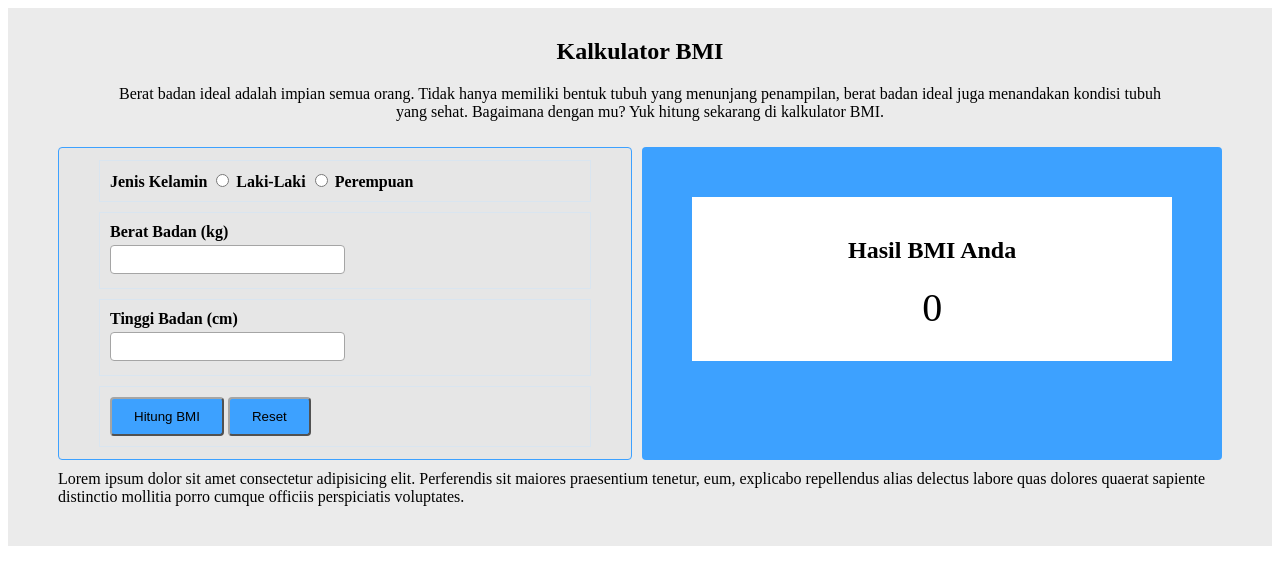
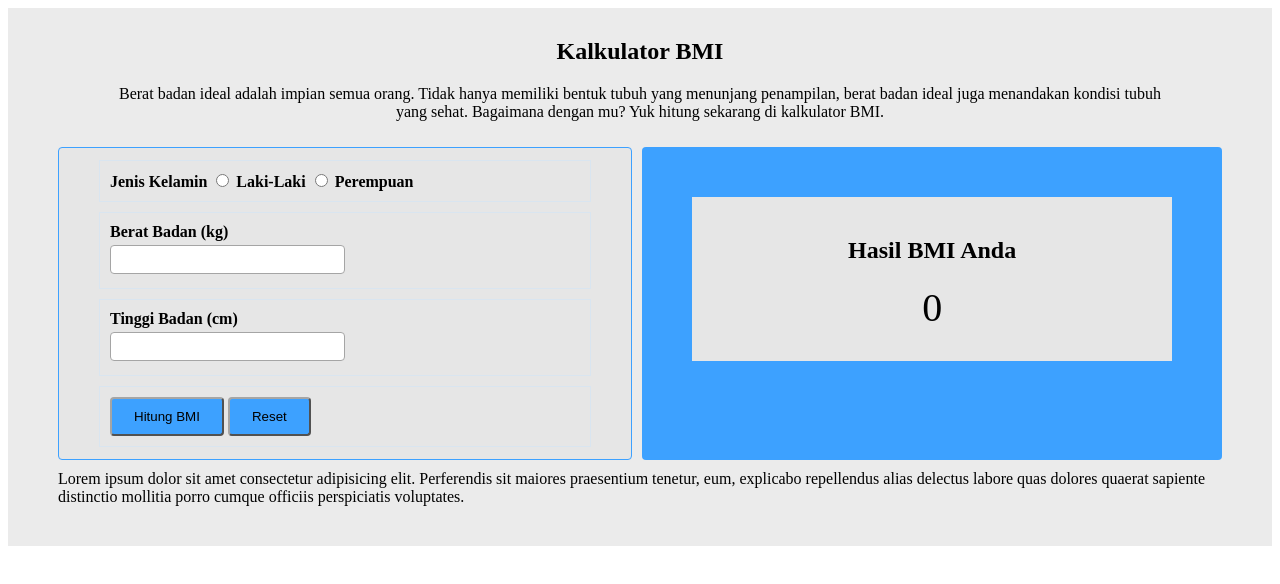
Before and after one commit to riantn/KalkulatorBMI-RianTirta, a plain HTML site: page index.html in a window 1280 px wide. Drawn offline with Linux system fonts and the light colour scheme.

Commit message:
change color in hasil card div

```diff
--- a/index.css
+++ b/index.css
@@ -39,7 +39,7 @@
     border-color: #a5a5a5;
 }
 .hasil-dalam {
-    background-color: #ffffff;
+    background-color: #E6E6E6;
     text-align: center;
     margin: 50px;
     padding: 20px;
```
